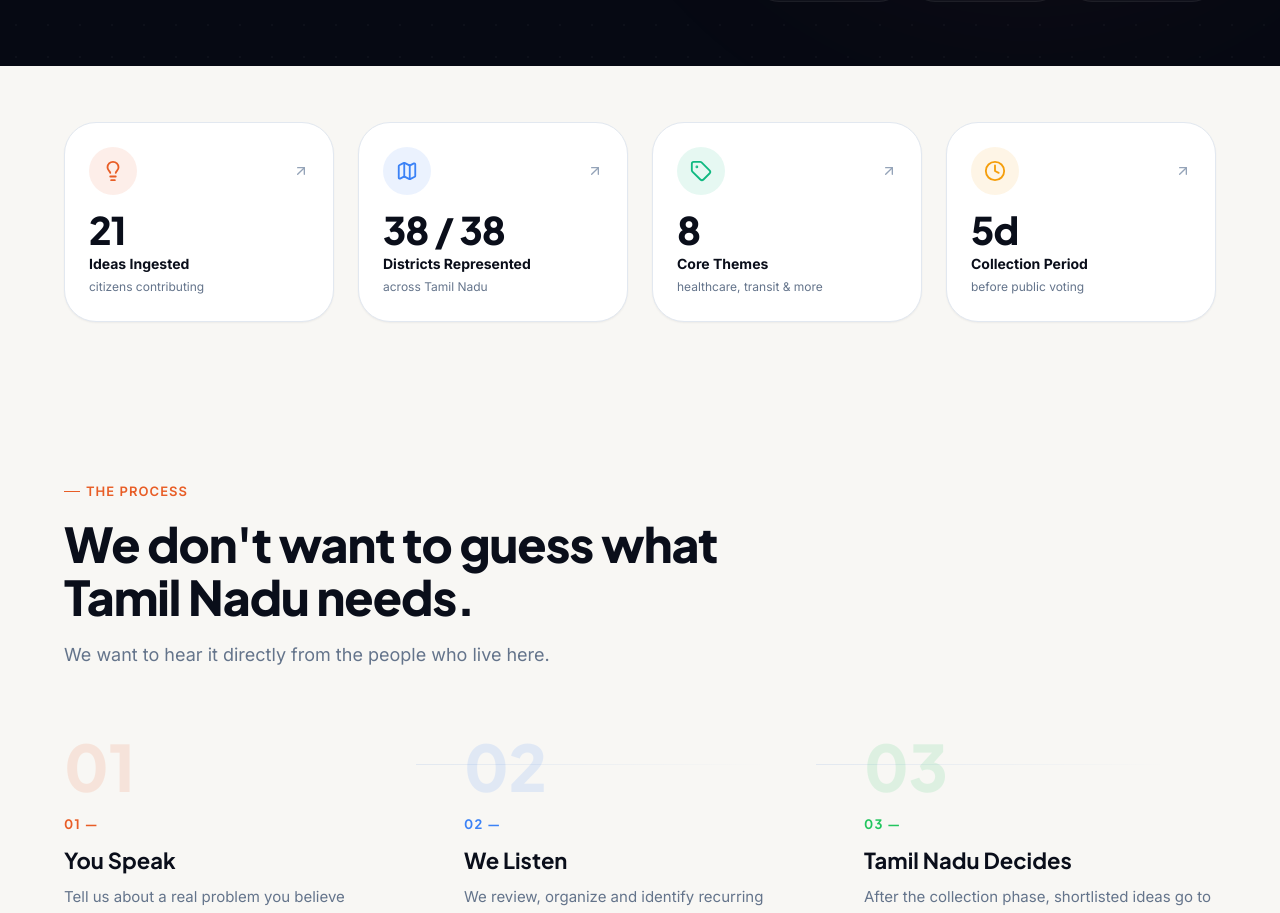
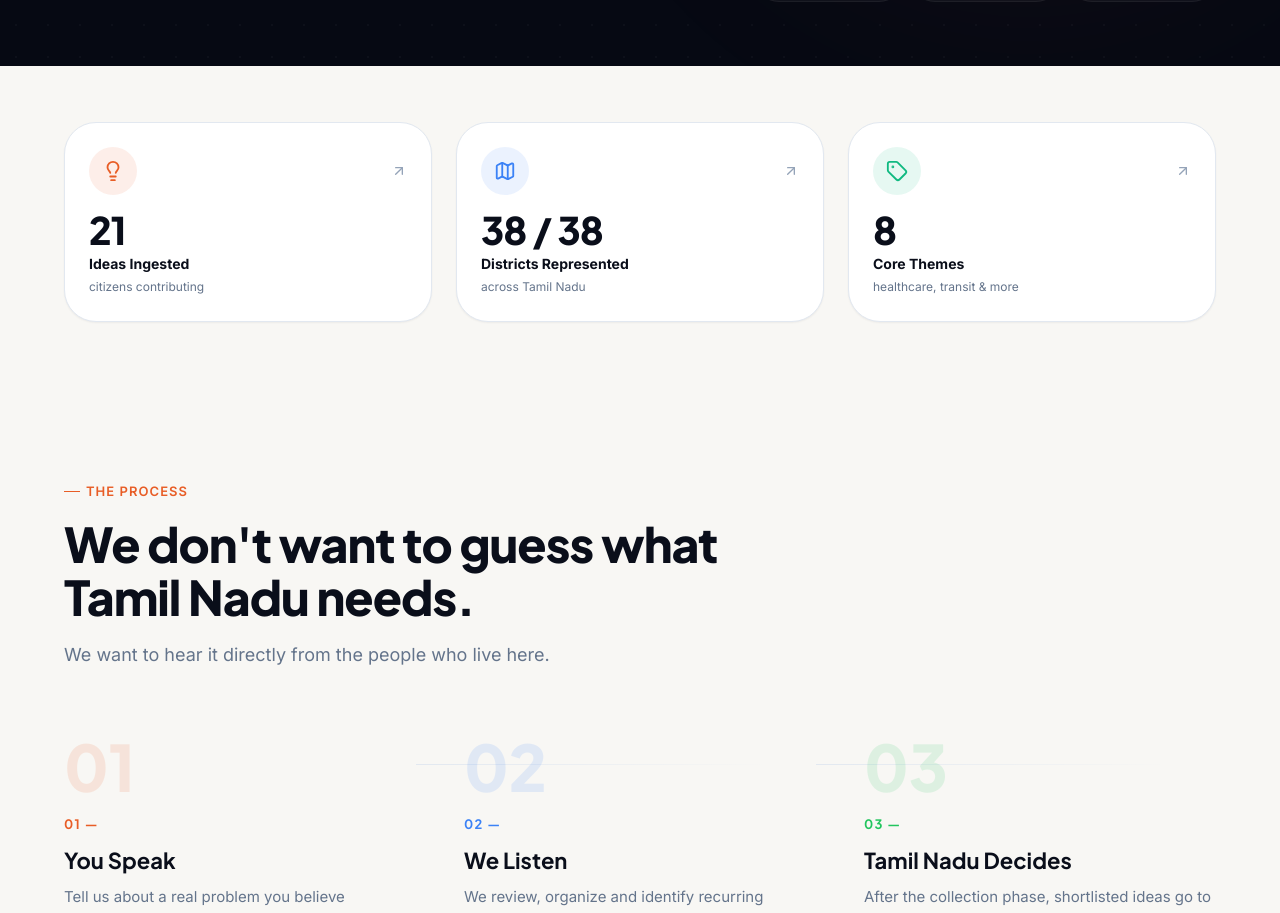
Before and after one commit to averqonhq-saas/TamilNadu, a Next.js app: page / in a window 1280 px wide. Shown: the part 791-1704 px from the top of the page. Built offline with nearby package versions, Linux system fonts and the light colour scheme; no server answers.

Commit message:
fix(home): remove collection period card from stats section and adjust to 3-column layout

```diff
--- a/src/components/home/StatsSection.tsx
+++ b/src/components/home/StatsSection.tsx
@@ -1,11 +1,11 @@
-import { Lightbulb, Map, Tag, Clock, ArrowUpRight } from "lucide-react";
+import { Lightbulb, Map, Tag, ArrowUpRight } from "lucide-react";
 import Link from "next/link";
 
 interface Stats {
   totalIdeas: number;
   districtsRepresented: number;
   categoriesActive: number;
-  daysRemaining: number | null;
+  daysRemaining?: number | null;
 }
 
 interface StatsSectionProps {
@@ -38,20 +38,12 @@
       sublabel: "healthcare, transit & more",
       href: "/ideas",
     },
-    {
-      icon: <Clock size={22} className="text-[#f59e0b]" />,
-      iconBg: "bg-[#f59e0b]/10",
-      value: stats.daysRemaining !== null ? `${stats.daysRemaining}d` : "Phase 1",
-      label: "Collection Period",
-      sublabel: "before public voting",
-      href: "/ideas",
-    },
   ];
 
   return (
     <section className="relative bg-[#f8f7f4] border-b border-[#e2e8f0] py-10 lg:py-14" aria-label="Campaign statistics">
       <div className="container">
-        <div className="grid grid-cols-1 sm:grid-cols-2 lg:grid-cols-4 gap-4 sm:gap-6">
+        <div className="grid grid-cols-1 sm:grid-cols-3 gap-4 sm:gap-6">
           {statItems.map((item, index) => (
             <Link
               key={index}
```
